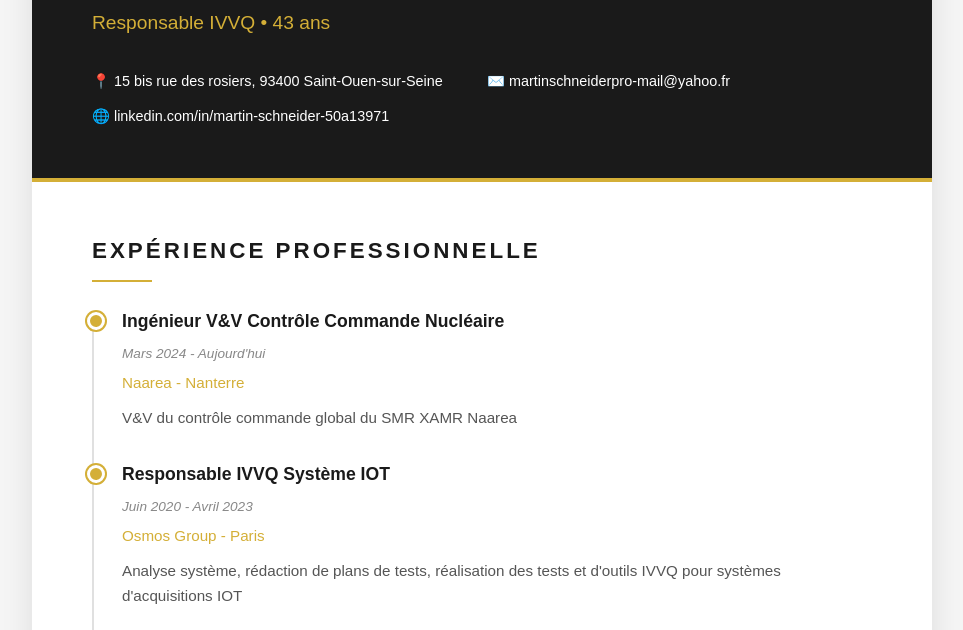
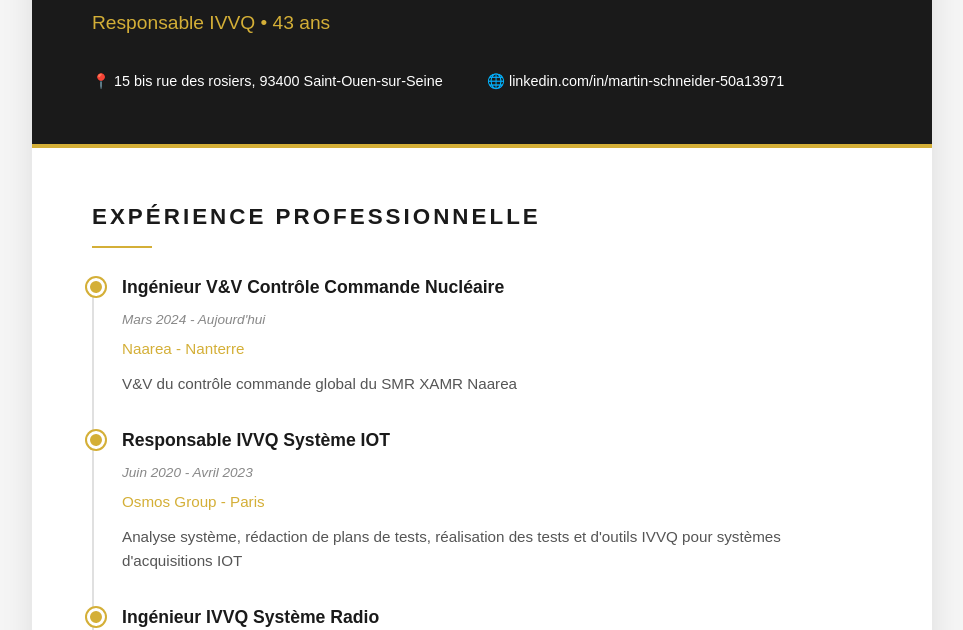
Before and after one commit to MartinSchneiderGit/MS.github.io, a plain HTML site: page index.html in a window 1280 px wide. Shown: the part 175-805 px from the top of the page, without its empty margins (158-1121 px from the left). Drawn offline with Linux system fonts and the light colour scheme.

Commit message:
Update index.html

```diff
--- a/index.html
+++ b/index.html
@@ -231,7 +231,6 @@
             <div class="subtitle">Responsable IVVQ • 43 ans</div>
             <div class="contact-grid">
                 <div>📍 15 bis rue des rosiers, 93400 Saint-Ouen-sur-Seine</div>
-                <div>✉️ martinschneiderpro-mail@yahoo.fr</div>
                 <div>🌐 linkedin.com/in/martin-schneider-50a13971</div>
             </div>
         </div>
```
